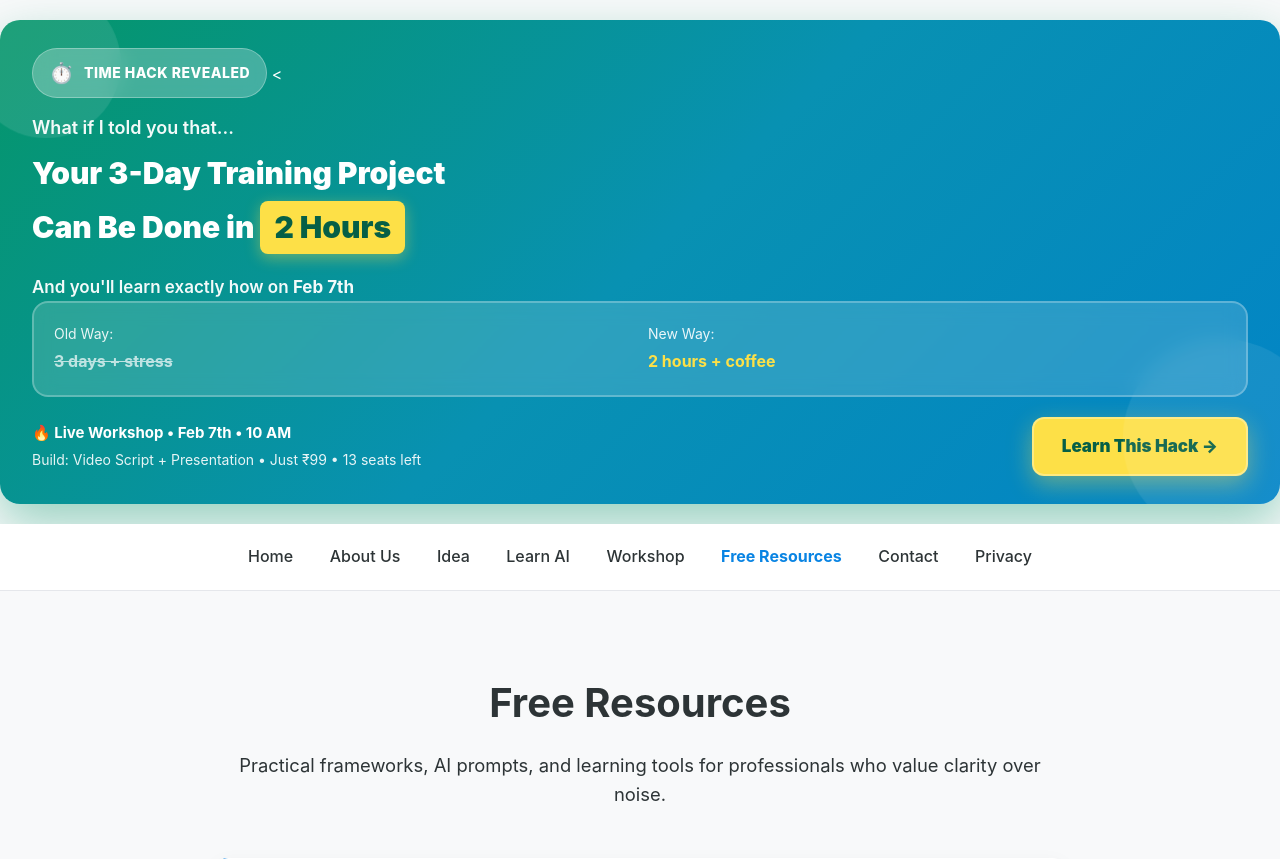
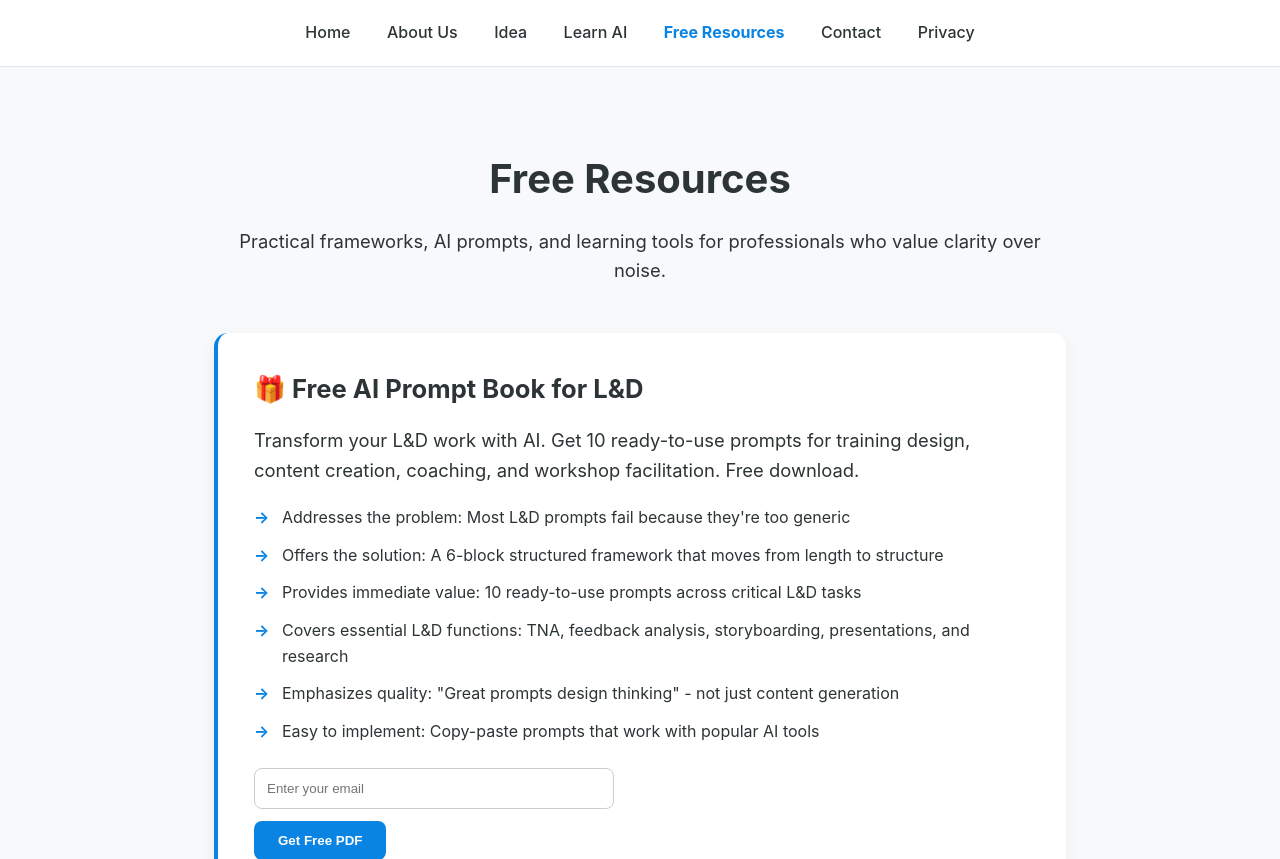
Before and after one commit to sunnysight2001/big-picture-ideas, a Flask app: page /resources in a window 1280 px wide. Shown: the top 859 px of the page. Run offline with Flask 3, Linux system fonts and the light colour scheme.

Commit message:
changes in hyerlin and workshop

```diff
--- a/templates/contact.html
+++ b/templates/contact.html
@@ -200,7 +200,6 @@ footer {
     <div class="about-highlight">
         <h2>What You Can Reach Us For</h2>
         <ul>
-            <li>AI workshops & corporate learning sessions</li>
             <li>Speaking engagements & knowledge sharing</li>
             <li>Consulting & advisory discussions</li>
             <li>Content collaboration & partnerships</li>
--- a/templates/index.html
+++ b/templates/index.html
@@ -44,7 +44,6 @@
     <a href="/about">About Us</a>
     <a href="/all_ideas">Idea</a>
     <a href="/learn_ai">Learn AI</a>
-    <a href="/workshop">Workshop</a>
     <a href="/resources">Free Resources</a>
     <a href="/contact">Contact</a>
     <a href="/privacy">Privacy</a>
--- a/templates/resources.html
+++ b/templates/resources.html
@@ -208,153 +208,12 @@ footer {
 </head>
 
 <body>
-
-<!-- HERO -->
-<!-- WORKSHOP PROMO BANNER -->
-<!-- VERSION 4: THE "TIME HACK" BANNER -->
-<a href="/workshop" style="text-decoration:none;">
-  <div style="
-    background: linear-gradient(135deg, #059669 0%, #0891b2 50%, #0284c7 100%);
-    color: white;
-    padding: 28px 32px;
-    border-radius: 20px;
-    margin: 20px 0;
-    box-shadow: 0 20px 50px rgba(5, 150, 105, 0.4);
-    position: relative;
-    overflow: hidden;
-  " onmouseover="this.style.transform='scale(1.01)';" onmouseout="this.style.transform='scale(1)';">
-
-    <!-- Animated background circles -->
-    <div style="
-      position: absolute;
-      top: -30px;
-      left: -30px;
-      width: 150px;
-      height: 150px;
-      background: rgba(255, 255, 255, 0.1);
-      border-radius: 50%;
-      animation: float 6s ease-in-out infinite;
-    "></div>
-    <div style="
-      position: absolute;
-      bottom: -40px;
-      right: -40px;
-      width: 200px;
-      height: 200px;
-      background: rgba(255, 255, 255, 0.08);
-      border-radius: 50%;
-      animation: float 8s ease-in-out infinite reverse;
-    "></div>
-
-    <div style="position: relative; z-index: 1;">
-      <div style="
-        display: inline-flex;
-        align-items: center;
-        gap: 10px;
-        background: rgba(255, 255, 255, 0.25);
-        backdrop-filter: blur(10px);
-        padding: 8px 16px;
-        border-radius: 25px;
-        margin-bottom: 16px;
-        border: 1px solid rgba(255, 255, 255, 0.3);
-      ">
-        <span style="font-size: 20px;">⏱️</span>
-        <span style="font-size: 14px; font-weight: 800; letter-spacing: 0.5px;">TIME HACK REVEALED</span>
-      </div>
-
-      <<div style="margin-bottom: 20px;">
-  <div style="font-size: 18px; font-weight: 600; margin-bottom: 10px; opacity: 0.95;">
-    What if I told you that...
-  </div>
-
-  <div style="font-size: 30px; font-weight: 900; line-height: 1.35;">
-    <p style="margin: 0 0 8px 0;">
-      Your 3-Day Training Project
-    </p>
-
-    <p style="margin: 0;">
-      Can Be Done in
-      <span style="
-        background: #fde047;
-        color: #065f46;
-        padding: 6px 14px;
-        border-radius: 8px;
-        box-shadow: 0 4px 15px rgba(253, 224, 71, 0.4);
-        display: inline-block;
-      ">
-        2 Hours
-      </span>
-    </p>
-  </div>
-</div>
-
-        <div style="font-size: 17px; opacity: 0.95; font-weight: 600;">
-          And you'll learn exactly how on <strong>Feb 7th</strong>
-        </div>
-      </div>
-
-      <div style="
-        background: rgba(255, 255, 255, 0.15);
-        backdrop-filter: blur(10px);
-        border: 2px solid rgba(255, 255, 255, 0.25);
-        padding: 20px;
-        border-radius: 16px;
-        margin-bottom: 20px;
-      ">
-        <div style="display: grid; grid-template-columns: 1fr 1fr; gap: 16px;">
-          <div>
-            <div style="font-size: 14px; opacity: 0.9; margin-bottom: 4px;">Old Way:</div>
-            <div style="font-size: 16px; font-weight: 700; text-decoration: line-through; opacity: 0.7;">3 days + stress</div>
-          </div>
-          <div>
-            <div style="font-size: 14px; opacity: 0.9; margin-bottom: 4px;">New Way:</div>
-            <div style="font-size: 16px; font-weight: 700; color: #fde047;">2 hours + coffee</div>
-          </div>
-        </div>
-      </div>
-
-      <div style="display: flex; justify-content: space-between; align-items: center; flex-wrap: wrap; gap: 16px;">
-        <div>
-          <div style="font-size: 15px; font-weight: 700; margin-bottom: 4px;">
-            🔥 Live Workshop • Feb 7th • 10 AM
-          </div>
-          <div style="font-size: 14px; opacity: 0.9;">
-            Build: Video Script + Presentation • Just ₹99 • 13 seats left
-          </div>
-        </div>
-        <div style="
-          background: #fde047;
-          color: #065f46;
-          padding: 14px 28px;
-          border-radius: 12px;
-          font-size: 17px;
-          font-weight: 900;
-          box-shadow: 0 8px 25px rgba(253, 224, 71, 0.4);
-          transition: all 0.2s ease;
-          border: 2px solid rgba(255, 255, 255, 0.3);
-        " onmouseover="this.style.transform='scale(1.08) rotate(-1deg)';" onmouseout="this.style.transform='scale(1) rotate(0deg)';">
-          Learn This Hack →
-        </div>
-      </div>
-    </div>
-  </div>
-</a>
-
-<style>
-@keyframes float {
-  0%, 100% { transform: translateY(0) translateX(0); }
-  50% { transform: translateY(-20px) translateX(10px); }
-}
-</style>
-<!-- END: LIVE WORKSHOP BANNER -->
-
 <!-- Navigation -->
 <nav>
     <a href="/">Home</a>
     <a href="/about">About Us</a>
     <a href="/all_ideas">Idea</a>
     <a href="/learn_ai">Learn AI</a>
-    <a href="/workshop">Workshop</a>
     <a href="/resources"><strong>Free Resources</strong></a>
     <a href="/contact">Contact</a>
     <a href="/privacy">Privacy</a>
--- a/templates/theme.html
+++ b/templates/theme.html
@@ -28,7 +28,6 @@
     <a href="/about">About Us</a>
     <a href="/all_ideas"><strong>Idea</strong></a>
     <a href="/learn_ai">Learn AI</a>
-    <a href="/workshop">Workshop</a>
     <a href="/resources">Free Resources</a>
     <a href="/contact">Contact</a>
     <a href="/privacy">Privacy</a>
```
